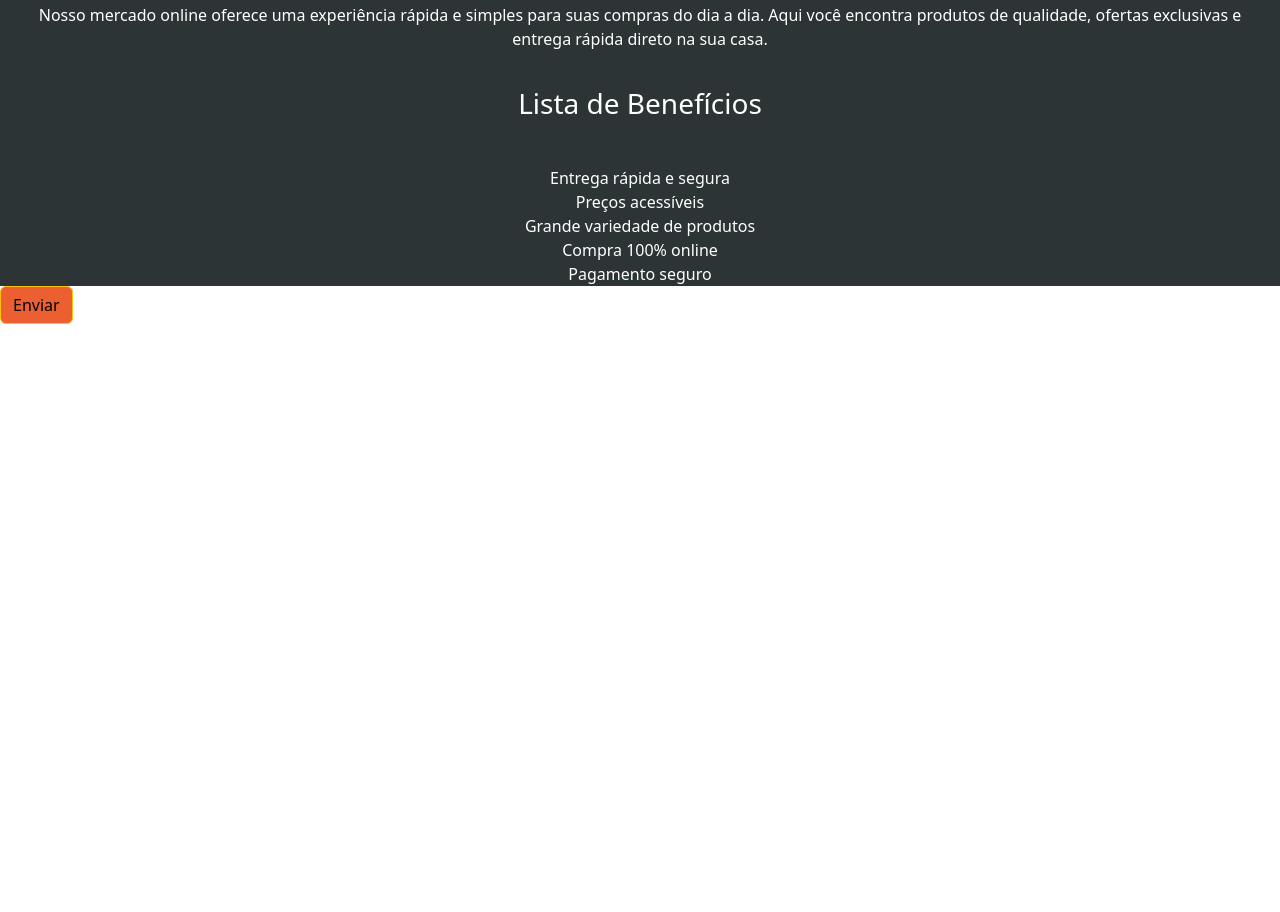
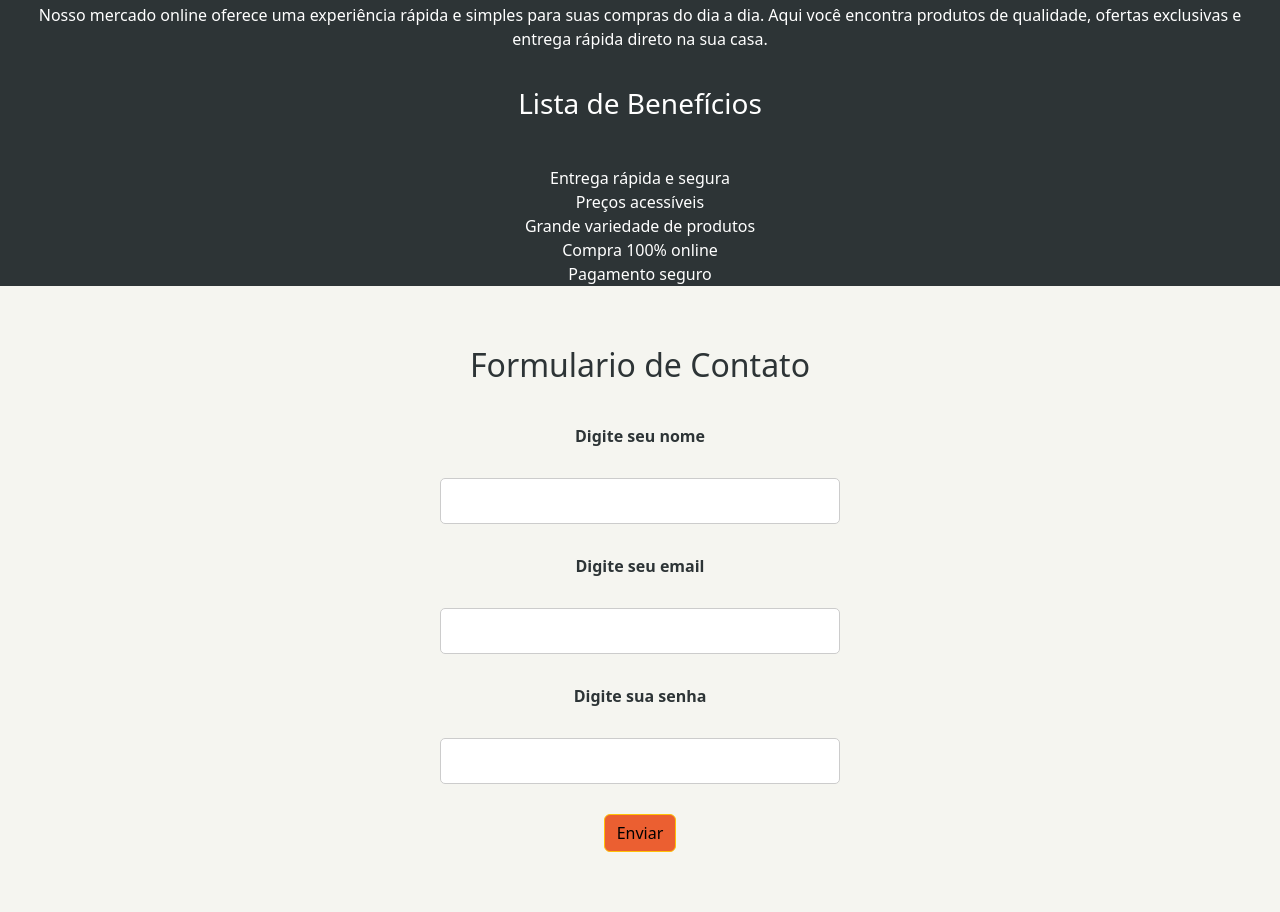
Before and after one commit to LucasLeal0619/Mercado_Digital, a website: page index.html in a window 1280 px wide. Shown: the part 1095-2007 px from the top of the page. Before the commit the page ends 1419 px from the top, so only its background shows below. Drawn offline with nearby package versions, Linux system fonts and the light colour scheme.

Commit message:
visual alterado

```diff
--- a/css/style.css
+++ b/css/style.css
@@ -60,6 +60,54 @@
     margin-top: 5px;
 }
 
+.form-boot{
+    padding: 60px 20px;
+    background-color: #f5f5f0;
+    text-align: center;
+    display: flex;
+    flex-direction: column;
+    justify-content: center;
+    align-items: center;
+    width: 100%;
+}
+
+.container-boot{
+    max-width: 800px;
+    width: 100%;
+    text-align: center;
+    display: block;
+}
+
+.subtitulo-boot{
+    font-size: 2rem;
+    color: #2d3436;
+    margin-bottom: 40px;
+    display: inline-block;
+}
+
+form{
+    display: flex;
+    flex-direction: column;
+    justify-content: center;
+    align-items: center;
+    gap: 30px;
+}
+
+label{
+    display: block;
+    font-weight: bold;
+    color: #2d3436;
+}
+
+input{
+    display: block;
+    width: 100%;
+    max-width: 400px;
+    padding: 10px;
+    border: 1px solid #ccc;
+    border-radius: 5px;
+}
+
 main{
    background-color: rgb(199, 193, 193)
 }
--- a/index.html
+++ b/index.html
@@ -12,6 +12,7 @@
         integrity="sha384-FKyoEForCGlyvwx9Hj09JcYn3nv7wiPVlz7YYwJrWVcXK/BmnVDxM+D2scQbITxI"
         crossorigin="anonymous"></script>
     <link rel="stylesheet" href="./css/style.css">
+    <script src="./js/script.js"></script>
 </head>
 
 <body>
@@ -29,6 +30,31 @@
                     <a class="nav-link active" aria-current="page" href="#">Inicio</a>
                     <a class="nav-link" href="#">Sobre Nós</a>
                     <a class="nav-link" href="#">Contato</a>
+                    <li class="nav-item dropdown">
+                        <a class="nav-link dropdown-toggle" href="#" role="button" data-bs-toggle="dropdown"
+                            aria-expanded="false">
+                            Sessões dos Produtos
+                        </a>
+                        <ul class="dropdown-menu">
+                            <li><a class="dropdown-item" href="#">Higiene pessoal</a>
+                            </li>
+                            <li><a class="dropdown-item" href="#">Hortifruti</a></li>
+                            <li>
+                            <li><a class="dropdown-item" href="#">Congelados</a></li>
+                            <li>
+                                <li><a class="dropdown-item" href="#">Padaria</a></li>
+                            <li>
+                                <li><a class="dropdown-item" href="#">Açougue</a></li>
+                            <li>
+                                <li><a class="dropdown-item" href="#">Bebidas</a></li>
+                            <li>
+                                <li><a class="dropdown-item" href="#">Pet shop</a></li>
+                            <li>
+                                <li><a class="dropdown-item" href="#">Utilidades domésticas</a></li>
+                            <li>
+
+                        </ul>
+                    </li>
                 </div>
             </div>
         </div>
@@ -82,10 +108,22 @@
         </div>
     </section>
 
-     <div>
-            <button type="button" class="btn btn-warning" style="background-color: rgb(235, 95, 49);">Enviar</button>
-        </div>
+<section class="form-boot">
+    <h1 class="subtitulo-boot">Formulario de Contato</h1>
+    <div class="container-boot">
+        <form action="#">
+        <label for="">Digite seu nome</label>
+        <input type="text" required>
+        <label for="">Digite seu email</label>
+        <input type="email" required>
+        <label for="">Digite sua senha</label>
+        <input type="password" required>
 
+        <button type="button" class="btn btn-warning" style="background-color: rgb(235, 95, 49);" onclick="enviar()">Enviar</button>
+       </form>
+
+    </div>
+</section>
 </body>
 
 </html>
--- a/js/script.js
+++ b/js/script.js
@@ -0,0 +1,5 @@
+function enviar(){
+    window.confirm("Deseja enviar seu formulário?")
+    window.alert("Seu formulário foi enviado com sucesso.")
+
+}
```
